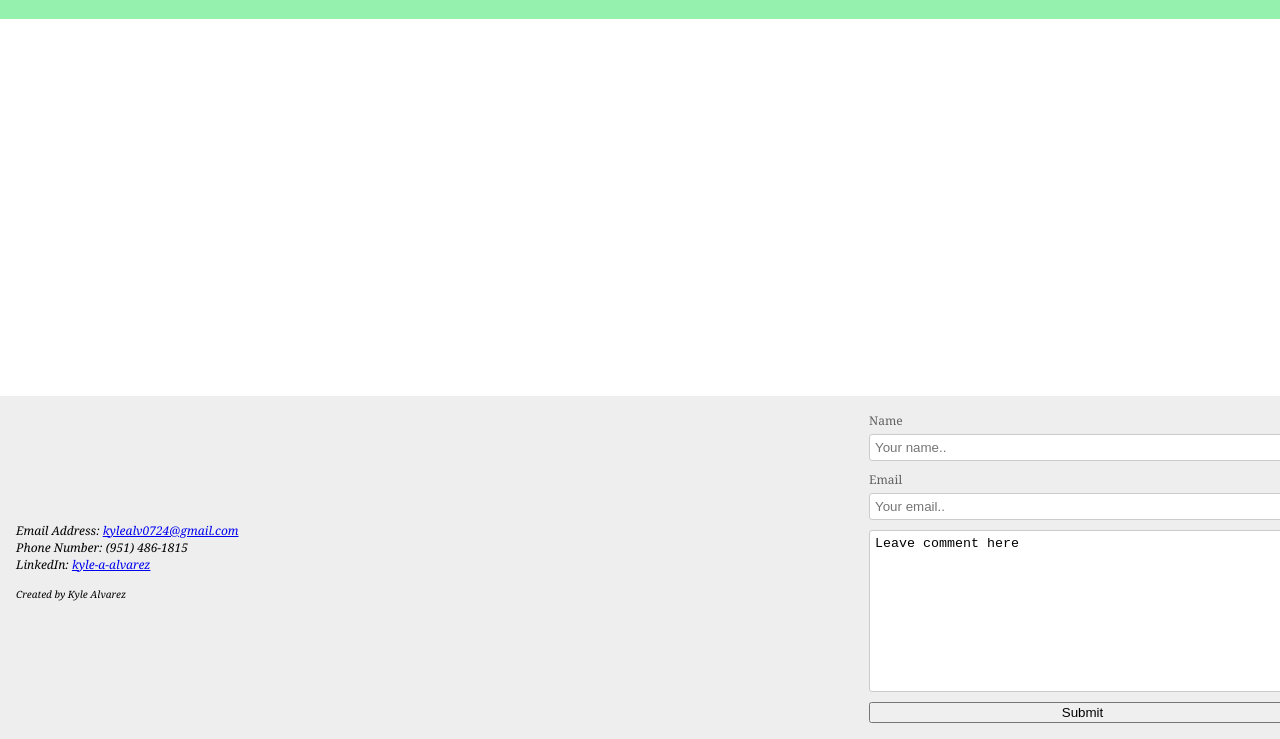
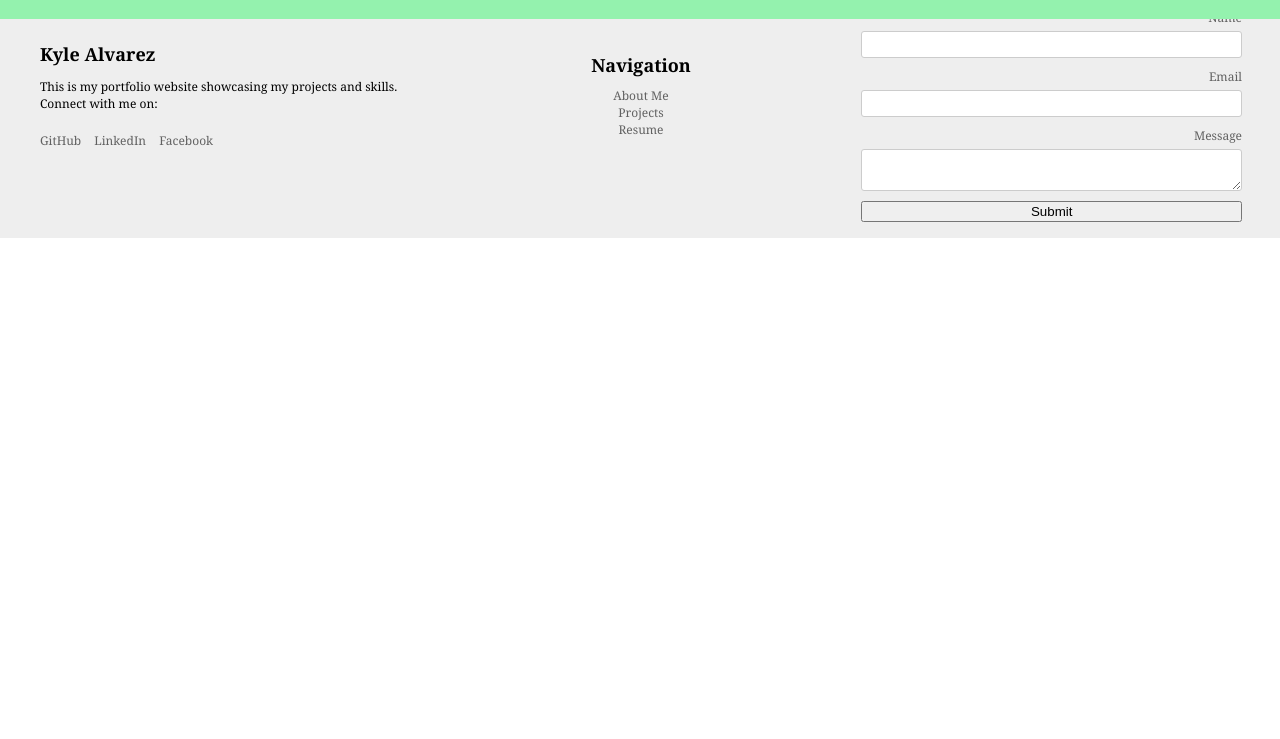
Before and after one commit to k3alvare/cse134b-hw5, a plain HTML site: page projects.html in a window 1280 px wide. Shown: the part 61-800 px from the top of the page. Drawn offline with Linux system fonts and the light colour scheme; a web font is replaced by a local one.

Commit message:
Added more styling and fixed so,e things

```diff
--- a/projects.html
+++ b/projects.html
@@ -20,20 +20,35 @@
             <span></span>
     </header>
     <footer>
-        <address class="contactInfo">
-                Email Address: <a href="mailto:kylealv0724@gmail.com"> kylealv0724@gmail.com </a><br>
-                Phone Number: (951) 486-1815 <br>
-                LinkedIn: <a href="https://www.linkedin.com/in/kyle-a-alvarez/">kyle-a-alvarez</a>
-                <p class="creationStamp"><small> Created by Kyle Alvarez</small></p>
-        </address>
-        <form action="contact_me.php">
-            <label for="name"> Name </label>
-            <input type="text" name="firstname" id="name" placeholder="Your name..">
-            <label for="email"> Email </label>
-            <input type="email" name="email" id="email" placeholder="Your email..">
-            <textarea name="comment" id="comment" cols="50" rows="10">Leave comment here</textarea>
+        <section class="footer-column-left">
+          <h2>Kyle Alvarez</h2>
+          <p>This is my portfolio website showcasing my projects and skills. Connect with me on:</p>
+          <ul class="social-links">
+            <li><a href="https://github.com/k3alvare/" target="_blank">GitHub</a></li>
+            <li><a href="https://www.linkedin.com/in/kyle-a-alvarez/" target="_blank">LinkedIn</a></li>
+            <li><a href="https://www.facebook.com/kyle.alvarez.581" target="_blank">Facebook</a></li>
+          </ul>
+        </section>
+        <section class="footer-column-middle">
+          <h2>Navigation</h2>
+          <ul class="navigation-links">
+            <li><a href="aboutme.html">About Me</a></li>
+            <li><a href="projects.html">Projects</a></li>
+            <li><a href="resume.html">Resume</a></li>
+          </ul>
+        </section>
+        <section class="footer-column-right">
+          <h2>Get in Touch</h2>
+          <form>
+            <label for="name">Name</label>
+            <input type="text" id="name" name="name" required>
+            <label for="email">Email</label>
+            <input type="email" id="email" name="email" required>
+            <label for="message">Message</label>
+            <textarea id="message" name="message" required></textarea>
             <button type="submit">Submit</button>
-        </form>
-    </footer>
+          </form>
+        </section>
+      </footer>
 </body>
 </html>
--- a/styles.css
+++ b/styles.css
@@ -157,7 +157,7 @@ nav a:visited {
   background-color: rgb(191, 191, 191);
   background-size: cover;
   background-blend-mode: multiply;
-  padding: 250px;
+  padding: 300px;
   color: white;
 }
 
@@ -165,7 +165,6 @@ nav a:visited {
 
 footer {
     width: 100%;
-    position: absolute;
     bottom: 0;
     left: 0;
     display: flex;
```
Also changed, not shown: aboutme.css (+8 -1 lines), aboutme.html (+2 -2 lines), index.html (+1 -1 lines), 1 other file.
